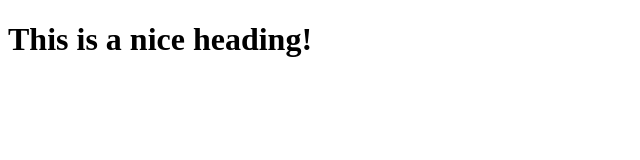
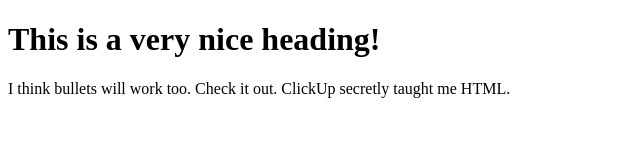
Before and after one commit to nathanrboyer/git_test, a plain HTML site: page index.html in a window 1280 px wide. Shown: the whole page, without its empty margins (0-640 px from the left). Drawn offline with Linux system fonts and the light colour scheme.

```diff
--- a/index.html
+++ b/index.html
@@ -6,6 +6,8 @@
     <title>Document</title>
 </head>
 <body>
-    <h1>This is a nice heading!</h1>
+    <h1>This is a very nice heading!</h1>
+    <bul>I think bullets will work too.</bul>
+    <bul>Check it out. ClickUp secretly taught me HTML.</bul>
 </body>
 </html>
```
